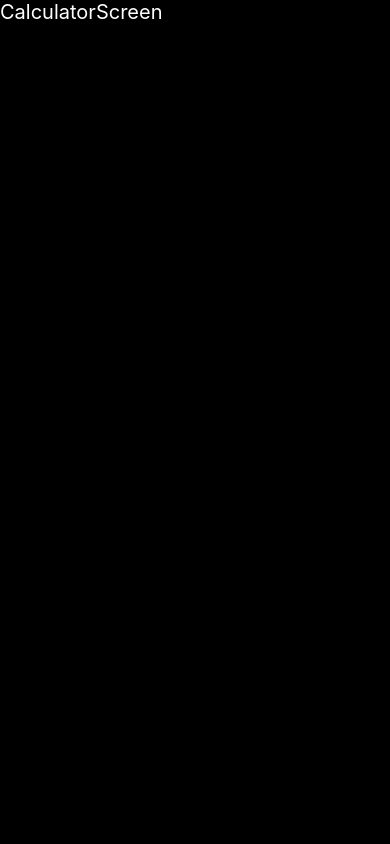
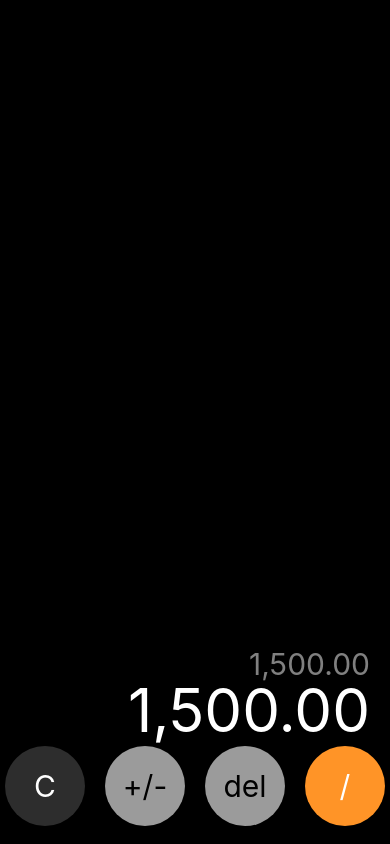
Before and after one commit to JeralPineda/RN-Calculator, a React Native app: screen / in a window 390 px wide. Built offline with nearby package versions, Linux system fonts and the light colour scheme.

Commit message:
style: dando estilos al componente ButtonCalc

```diff
--- /dev/null
+++ b/src/components/ButtonCalc.tsx
@@ -0,0 +1,59 @@
+import React from "react";
+import {StyleSheet, Text, View} from "react-native";
+
+interface ButtonCalcProps {
+  title: string;
+  color?: "primary" | "secondary" | "dark";
+  textColor?: "black" | "white";
+}
+
+const ButtonCalc = ({
+  title,
+  color = "dark",
+  textColor = "white",
+}: ButtonCalcProps) => {
+  return (
+    <View style={[styles.button, styles[color]]}>
+      <Text style={[styles.buttonText, styles[textColor]]}>{title}</Text>
+    </View>
+  );
+};
+
+export default ButtonCalc;
+
+const styles = StyleSheet.create({
+  button: {
+    height: 80,
+    width: 80,
+    backgroundColor: "#2d2d2d",
+    borderRadius: 100,
+    justifyContent: "center",
+    marginHorizontal: 10,
+  },
+  buttonText: {
+    textAlign: "center",
+    padding: 10,
+    fontSize: 30,
+    color: "#fff",
+    fontWeight: "400",
+  },
+
+  //* Colors
+  primary: {
+    backgroundColor: "#9b9b9b",
+  },
+  secondary: {
+    backgroundColor: "#ff9427",
+  },
+  dark: {
+    backgroundColor: "#2d2d2d",
+  },
+
+  //* Text colors
+  black: {
+    color: "#000",
+  },
+  white: {
+    color: "#fff",
+  },
+});
--- a/src/screens/CalculatorScreen.tsx
+++ b/src/screens/CalculatorScreen.tsx
@@ -1,11 +1,21 @@
 import React from "react";
 import {Text, View} from "react-native";
 import {styles} from "../theme/appTheme";
+import ButtonCalc from "../components/ButtonCalc";
 
 const CalculatorScreen = () => {
   return (
-    <View>
-      <Text style={styles.text}>CalculatorScreen</Text>
+    <View style={styles.calculatorContainer}>
+      <Text style={styles.smallResult}>1,500.00</Text>
+      <Text style={styles.text}>1,500.00</Text>
+
+      <View style={styles.row}>
+        {/* Button */}
+        <ButtonCalc title="C" />
+        <ButtonCalc title="+/-" color="primary" textColor="black" />
+        <ButtonCalc title="del" color="primary" textColor="black" />
+        <ButtonCalc title="/" color="secondary" />
+      </View>
     </View>
   );
 };
--- a/src/theme/appTheme.tsx
+++ b/src/theme/appTheme.tsx
@@ -5,8 +5,26 @@ export const styles = StyleSheet.create({
     flex: 1,
     backgroundColor: "black",
   },
+  calculatorContainer: {
+    flex: 1,
+    paddingHorizontal: 20,
+    justifyContent: "flex-end",
+  },
   text: {
     color: "#fff",
-    fontSize: 20,
+    fontSize: 60,
+    textAlign: "right",
+  },
+  smallResult: {
+    color: "rgba(255, 255, 255, 0.5)",
+    fontSize: 30,
+    textAlign: "right",
+    marginBottom: -8,
+  },
+  row: {
+    flexDirection: "row",
+    justifyContent: "center",
+    marginBottom: 18,
+    paddingHorizontal: 10,
   },
 });
```
Also changed, not shown: .prettierrc.js.
